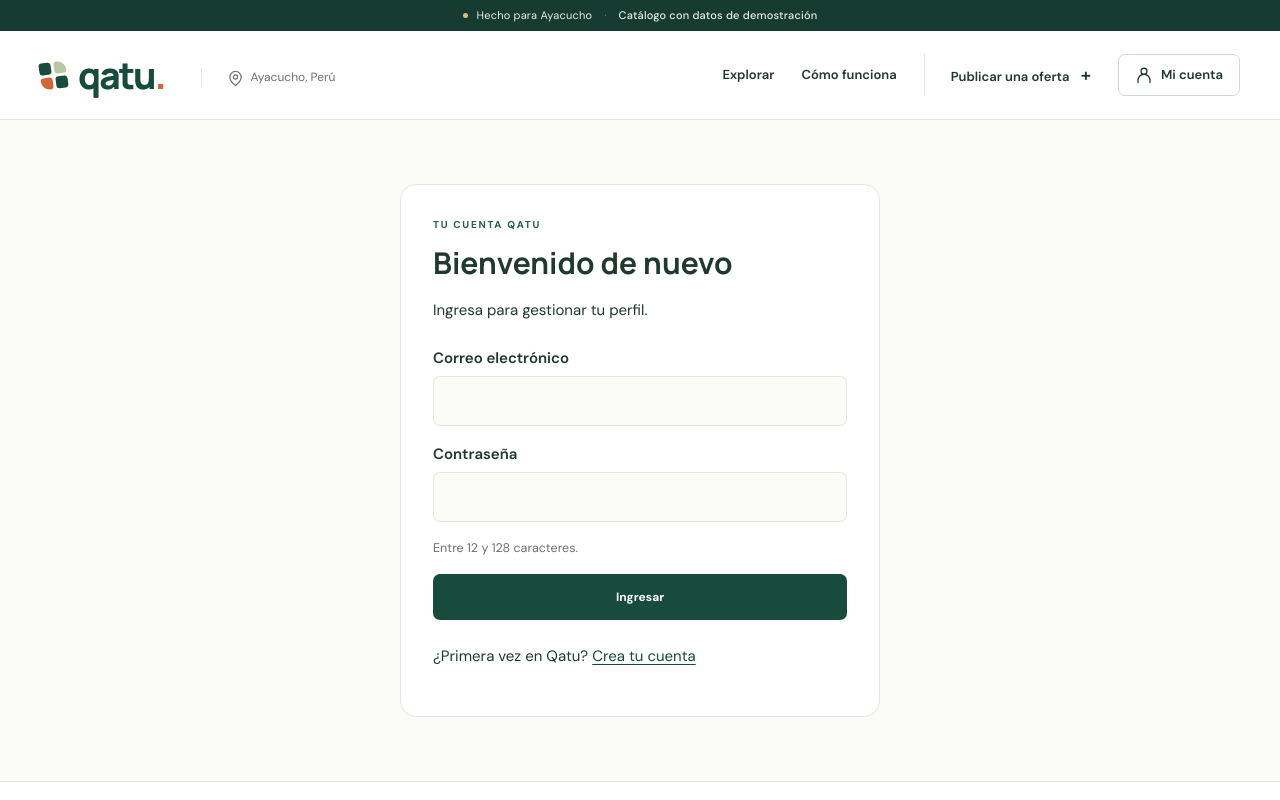
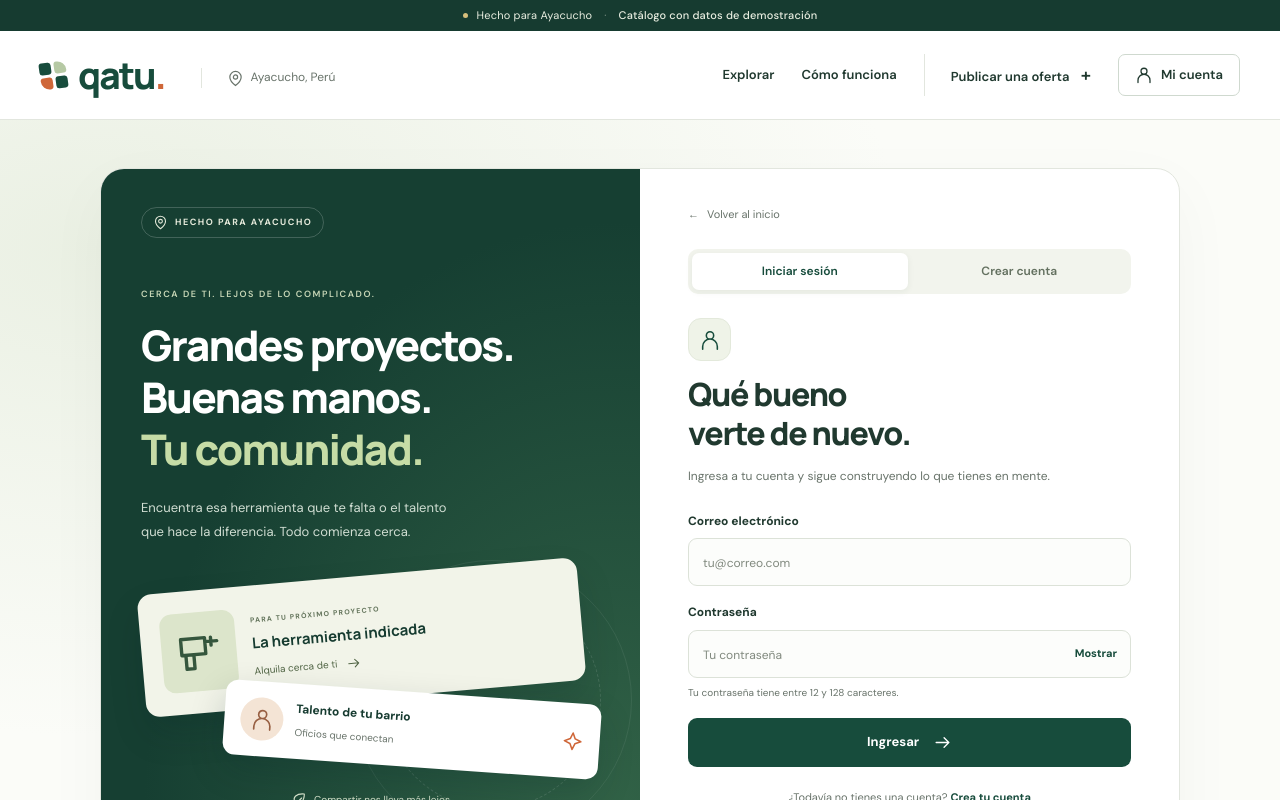
Before and after one commit to santiago-noe/Qatu-arquitSoft-02-Noe_Yupanqui_Santiago-, a Next.js app in the folder frontend/: page /ingresar in a window 1280 px wide. Shown: the top 800 px of the page. Built offline with nearby package versions, Linux system fonts and the light colour scheme.

Commit message:
feat(auth): rediseñar login y registro con navegación y contraseña visible

```diff
--- a/frontend/src/components/usuarios/Acceso.tsx
+++ b/frontend/src/components/usuarios/Acceso.tsx
@@ -4,15 +4,18 @@ import Link from 'next/link';
 import { useRouter } from 'next/navigation';
 import { useState, type FormEvent } from 'react';
 import { usuariosApi } from '@/lib/api/usuarios';
-import styles from './usuarios.module.css';
+import Icono from '@/components/descubrimiento/Icono';
+import styles from './acceso.module.css';
 
 export default function Acceso({ registro = false }: { registro?: boolean }) {
   const router = useRouter();
   const [error, setError] = useState('');
   const [pendiente, setPendiente] = useState(false);
+  const [mostrarPassword, setMostrarPassword] = useState(false);
 
   async function enviar(event: FormEvent<HTMLFormElement>) {
     event.preventDefault();
+    if (pendiente) return;
     const form = new FormData(event.currentTarget);
     setPendiente(true);
     setError('');
@@ -28,18 +31,51 @@ export default function Acceso({ registro = false }: { registro?: boolean }) {
     } finally { setPendiente(false); }
   }
 
-  return <section className={styles.panel} aria-labelledby="titulo-acceso">
-    <span className="eyebrow">TU CUENTA QATU</span>
-    <h1 id="titulo-acceso">{registro ? 'Crea tu cuenta' : 'Bienvenido de nuevo'}</h1>
-    <p>{registro ? 'Comienza con una cuenta de cliente para encontrar herramientas y oficios cerca de ti.' : 'Ingresa para gestionar tu perfil.'}</p>
-    <form onSubmit={enviar} className={styles.form}>
-      {registro && <label>Nombre<input name="nombre" autoComplete="name" required minLength={2} maxLength={100}/></label>}
-      <label>Correo electrónico<input name="email" type="email" autoComplete="email" required maxLength={254}/></label>
-      <label>Contraseña<input name="password" type="password" autoComplete={registro ? 'new-password' : 'current-password'} required minLength={12} maxLength={128} aria-describedby="ayuda-password"/></label>
-      <small id="ayuda-password">Entre 12 y 128 caracteres.</small>
-      {error && <p role="alert" className={styles.error}>{error}</p>}
-      <button className="button primary" disabled={pendiente}>{pendiente ? 'Procesando…' : registro ? 'Crear cuenta' : 'Ingresar'}</button>
-    </form>
-    <p>{registro ? '¿Ya tienes cuenta?' : '¿Primera vez en Qatu?'} <Link href={registro ? '/ingresar' : '/registro'}>{registro ? 'Ingresa' : 'Crea tu cuenta'}</Link></p>
+  return <section className={styles.page} aria-labelledby="titulo-acceso">
+    <div className={styles.shell}>
+      <aside className={styles.story} aria-label="La comunidad Qatu">
+        <span className={styles.location}><Icono nombre="pin" size={15}/> HECHO PARA AYACUCHO</span>
+        <div className={styles.storyCopy}>
+          <span className={styles.kicker}>CERCA DE TI. LEJOS DE LO COMPLICADO.</span>
+          <h2>Grandes proyectos.<br/>{' '}Buenas manos.<br/>{' '}<span>Tu comunidad.</span></h2>
+          <p>Encuentra esa herramienta que te falta o el talento que hace la diferencia. Todo comienza cerca.</p>
+        </div>
+        <div className={styles.scene} aria-hidden="true">
+          <span className={styles.orbit}/>
+          <div className={styles.toolCard}><span className={styles.toolIcon}><Icono nombre="drill" size={48}/></span><div><small>PARA TU PRÓXIMO PROYECTO</small><strong>La herramienta indicada</strong><span>Alquila cerca de ti <Icono nombre="arrow" size={15}/></span></div></div>
+          <div className={styles.talentCard}><span className={styles.avatar}><Icono nombre="user" size={24}/></span><div><strong>Talento de tu barrio</strong><span>Oficios que conectan</span></div><Icono nombre="spark" size={22}/></div>
+          <span className={styles.sceneLabel}><Icono nombre="leaf" size={16}/> Compartir nos lleva más lejos</span>
+        </div>
+        <div className={styles.storyFooter}><Icono nombre="pin" size={17}/><span>Ayacucho, Perú <span>·</span> Lo que necesitas, cerca de ti.</span></div>
+      </aside>
+      <div className={styles.content}>
+        <Link href="/" className={styles.back}><span aria-hidden="true">←</span> Volver al inicio</Link>
+        <nav className={styles.tabs} aria-label="Acceso a tu cuenta">
+          <Link href="/ingresar" aria-current={!registro ? 'page' : undefined}>Iniciar sesión</Link>
+          <Link href="/registro" aria-current={registro ? 'page' : undefined}>Crear cuenta</Link>
+        </nav>
+        <div className={styles.heading}>
+          <span className={styles.welcome}><Icono nombre={registro ? 'spark' : 'user'} size={22}/></span>
+          <h1 id="titulo-acceso">{registro ? 'Tu próximo proyecto\nempieza aquí.' : 'Qué bueno\nverte de nuevo.'}</h1>
+          <p>{registro ? 'Crea tu cuenta y descubre herramientas y oficios en tu comunidad.' : 'Ingresa a tu cuenta y sigue construyendo lo que tienes en mente.'}</p>
+        </div>
+        <form onSubmit={enviar} className={styles.form} aria-busy={pendiente}>
+          {registro && <div className={styles.field}><label htmlFor="acceso-nombre">Nombre</label><input id="acceso-nombre" name="nombre" placeholder="¿Cómo te llamas?" autoComplete="name" required minLength={2} maxLength={100}/></div>}
+          <div className={styles.field}><label htmlFor="acceso-email">Correo electrónico</label><input id="acceso-email" name="email" type="email" placeholder="tu@correo.com" autoComplete="email" autoCapitalize="none" spellCheck={false} required maxLength={254}/></div>
+          <div className={styles.field}>
+            <label htmlFor="acceso-password">Contraseña</label>
+            <div className={styles.password}>
+              <input id="acceso-password" name="password" type={mostrarPassword ? 'text' : 'password'} placeholder={registro ? 'Crea una contraseña segura' : 'Tu contraseña'} autoComplete={registro ? 'new-password' : 'current-password'} required minLength={12} maxLength={128} aria-describedby="ayuda-password"/>
+              <button type="button" onClick={() => setMostrarPassword(!mostrarPassword)} aria-controls="acceso-password" aria-label={mostrarPassword ? 'Ocultar contraseña' : 'Mostrar contraseña'}>{mostrarPassword ? 'Ocultar' : 'Mostrar'}</button>
+            </div>
+            <small id="ayuda-password">{registro ? 'Usa entre 12 y 128 caracteres. Una frase larga es una buena opción.' : 'Tu contraseña tiene entre 12 y 128 caracteres.'}</small>
+          </div>
+          {error && <p role="alert" className={styles.error}><Icono nombre="info" size={19}/><span>{error}</span></p>}
+          <button type="submit" className={styles.submit} disabled={pendiente}><span>{pendiente ? 'Procesando…' : registro ? 'Crear cuenta' : 'Ingresar'}</span>{pendiente ? <span className={styles.spinner} aria-hidden="true"/> : <Icono nombre="arrow" size={19}/>}</button>
+        </form>
+        <p className={styles.switch}>{registro ? '¿Ya eres parte de Qatu?' : '¿Todavía no tienes una cuenta?'} <Link href={registro ? '/ingresar' : '/registro'}>{registro ? 'Ingresa' : 'Crea tu cuenta'}</Link></p>
+        <div className={styles.note}><Icono nombre={registro ? 'leaf' : 'shield'} size={18}/><p>{registro ? 'Empieza como cliente. También podrás crear tu perfil de proveedor desde tu cuenta.' : 'Tu espacio para encontrar, compartir y conectar con tu comunidad.'}</p></div>
+      </div>
+    </div>
   </section>;
 }
```
